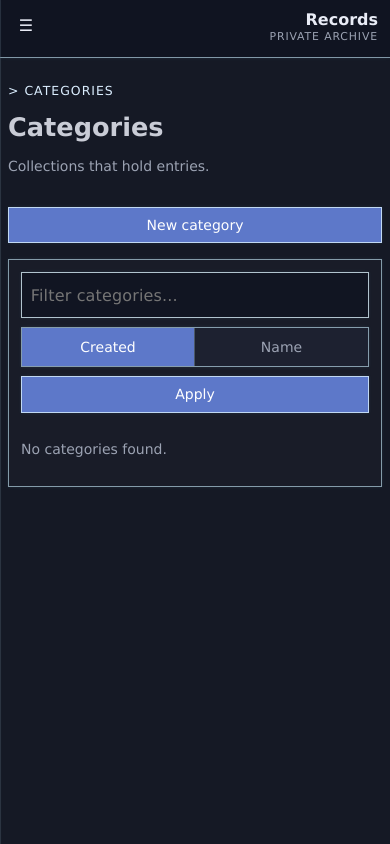
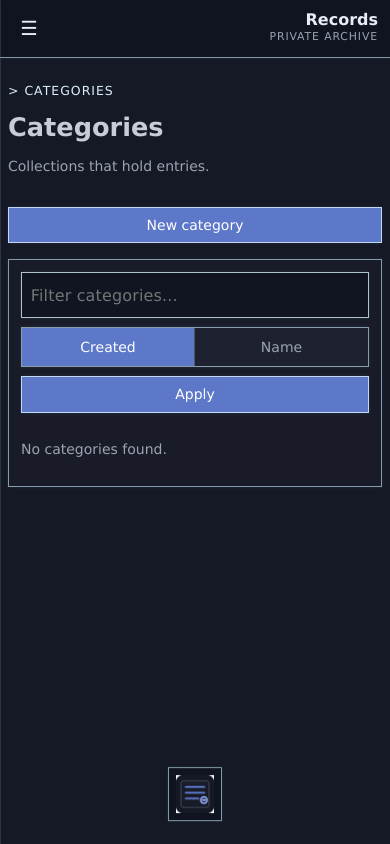
Before and after one commit to DrewRichard7/Records, a FastAPI app: page /categories in a window 390 px wide; the page is wider, and only the part inside the window is pictured. Run offline with FastAPI, Linux system fonts and the light colour scheme; data that the repository does not hold is empty.

Commit message:
Added app icon as floater and enlarged hamburger menu icon

```diff
--- a/src/records/static/css/records.css
+++ b/src/records/static/css/records.css
@@ -23,6 +23,7 @@ body {
   color: var(--text);
   font: 14px/1.45 Verdana, Geneva, sans-serif;
   overflow-x: hidden;
+  padding-bottom: 5.5rem;
 }
 
 a { color: var(--link); text-decoration: none; overflow-wrap: anywhere; }
@@ -83,13 +84,14 @@ h2 { font-size: 1rem; color: #dfe3ee; }
 }
 
 .menu-toggle {
-  width: 28px;
-  min-height: 28px;
+  width: 34px;
+  min-height: 34px;
   border: 0;
   background: transparent;
   box-shadow: none;
   color: #e9ecf6;
-  font-size: 1rem;
+  font-size: 1.22rem;
+  line-height: 1;
 }
 
 .menu-toggle:hover,
@@ -208,6 +210,46 @@ h2 { font-size: 1rem; color: #dfe3ee; }
 
 .search-modal-open {
   overflow: hidden;
+}
+
+.floating-home-icon {
+  position: fixed;
+  z-index: 30;
+  left: 50%;
+  bottom: max(1rem, env(safe-area-inset-bottom));
+  display: grid;
+  place-items: center;
+  width: 54px;
+  height: 54px;
+  padding: 0;
+  border: 1px solid var(--line);
+  background: #101421;
+  box-shadow: var(--edge-shadow);
+  transform: translateX(-50%);
+  animation: home-icon-bounce 2.6s ease-in-out infinite;
+}
+
+.floating-home-icon:hover,
+.floating-home-icon:focus-visible {
+  border-color: var(--line-strong);
+  text-decoration: none;
+}
+
+.floating-home-icon img {
+  display: block;
+  width: 38px;
+  height: 38px;
+}
+
+@keyframes home-icon-bounce {
+  0%, 100% { transform: translate(-50%, 0); }
+  50% { transform: translate(-50%, -7px); }
+}
+
+@media (prefers-reduced-motion: reduce) {
+  .floating-home-icon {
+    animation: none;
+  }
 }
 
 .container { width: min(1180px, calc(100% - 1.5rem)); margin: 1rem auto 3rem; }
--- a/src/records/templates/base.html
+++ b/src/records/templates/base.html
@@ -9,9 +9,9 @@
   <link rel="manifest" href="{{ url_for('static', path='site.webmanifest') }}">
   <meta name="theme-color" content="#151925">
   <meta name="apple-mobile-web-app-title" content="Records">
-  <link rel="stylesheet" href="{{ url_for('static', path='css/records.css') }}?v=command-search-8">
+  <link rel="stylesheet" href="{{ url_for('static', path='css/records.css') }}?v=app-icon-1">
   <script src="https://unpkg.com/htmx.org@2.0.4" defer></script>
-  <script src="{{ url_for('static', path='js/records.js') }}?v=command-search-8" defer></script>
+  <script src="{{ url_for('static', path='js/records.js') }}?v=app-icon-1" defer></script>
 </head>
 <body>
   <header class="topbar command-topbar">
@@ -52,5 +52,8 @@
   <main class="container">
     {% block content %}{% endblock %}
   </main>
+  <a class="floating-home-icon" href="/" aria-label="Go to Records home">
+    <img src="{{ url_for('static', path='apple-touch-icon.png') }}" alt="">
+  </a>
 </body>
 </html>
```
